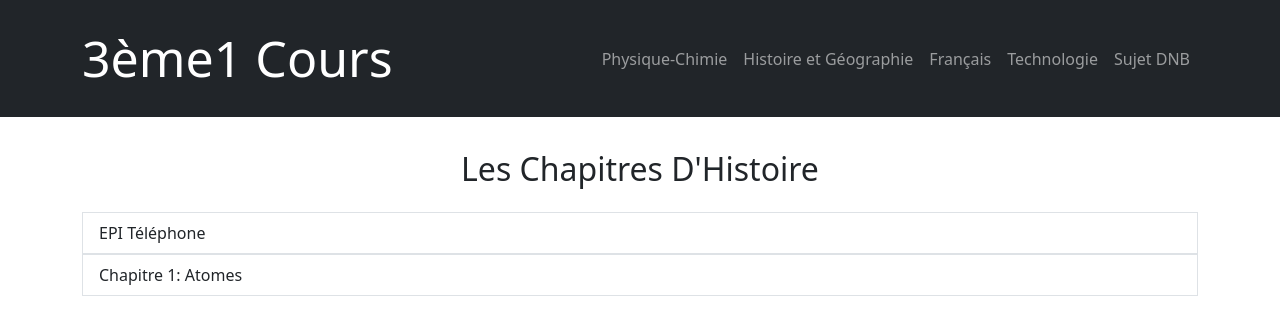
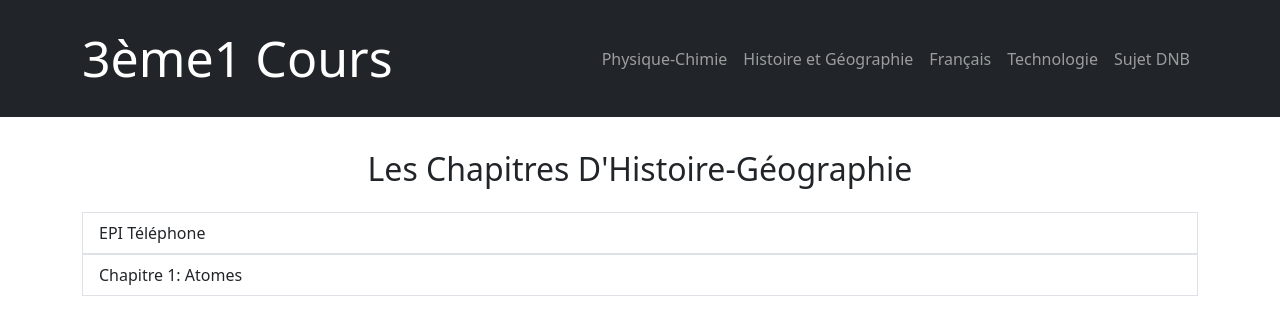
Before and after one commit to LitzyMan/Course_3eme, a website: page histoire.html in a window 1280 px wide. Drawn offline with nearby package versions, Linux system fonts and the light colour scheme.

Commit message:
Histoire-Géo

```diff
--- a/histoire.html
+++ b/histoire.html
@@ -48,7 +48,7 @@
         <!--Course List-->
         <section id="course" class="course">
           <div class="container">
-              <h2 class="text-center mb-4">Les Chapitres D'Histoire</h2>
+              <h2 class="text-center mb-4">Les Chapitres D'Histoire-Géographie</h2>
               <div class="list-group">
                 <a href="#" class="course-link"><button type="button" class="list-group-item list-group-item-action">
                   EPI Téléphone
```
